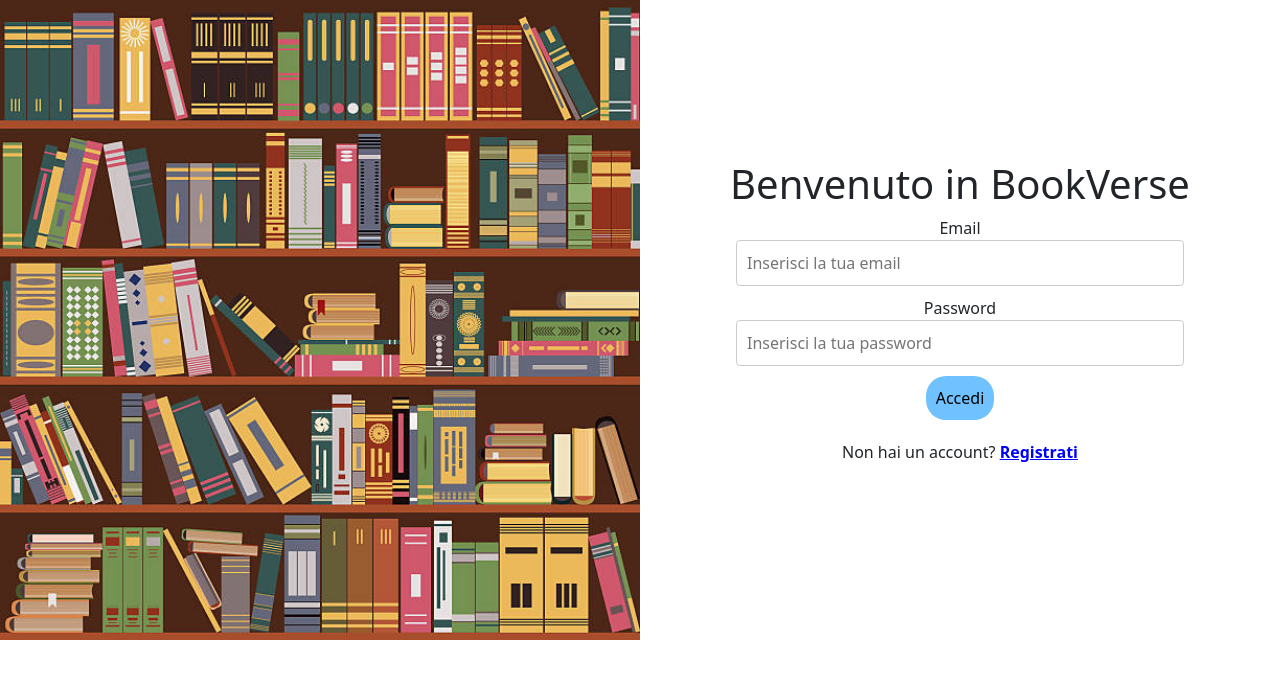
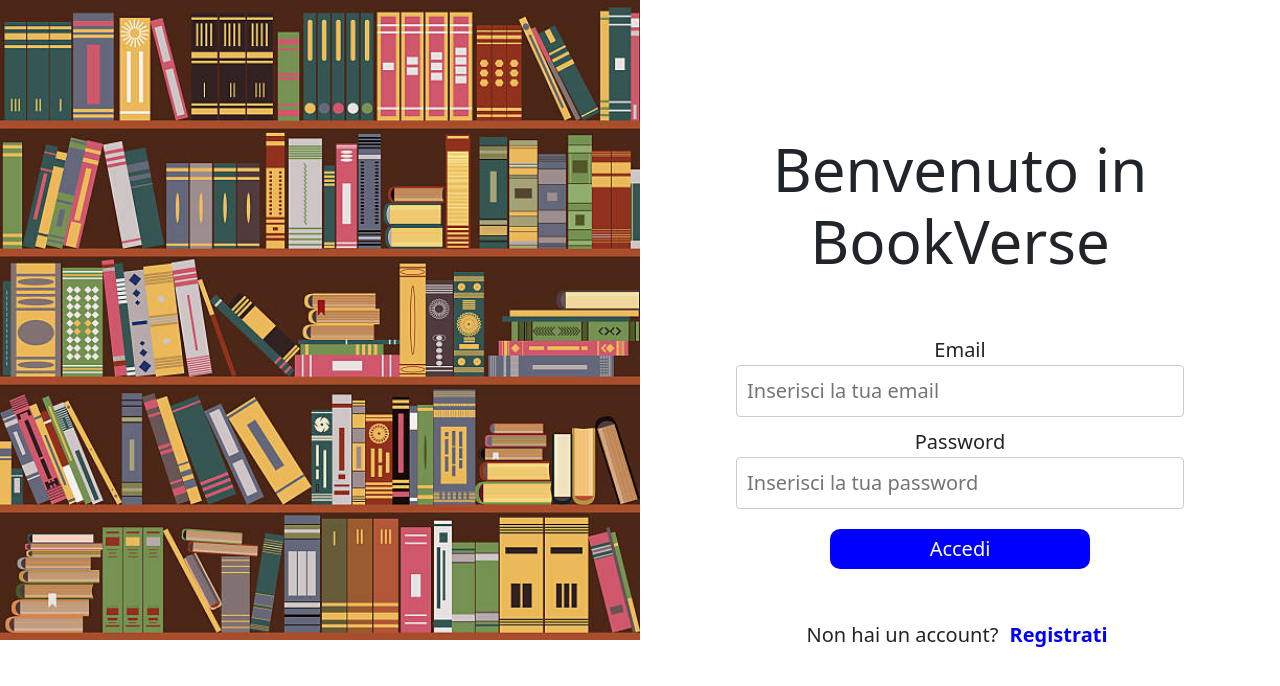
Before and after one commit to FrMa22/library-lso, a React (Create React App) app: page / in a window 1280 px wide. Shown: the top 686 px of the page. Built offline with nearby package versions, Linux system fonts and the light colour scheme.

Commit message:
Modifiche grafiche della schermata login e registrazione, ora sono nella stessa schermata

```diff
--- a/src/components/inputField.js
+++ b/src/components/inputField.js
@@ -1,5 +1,4 @@
 import React, { Component } from 'react';
-import { Link } from 'react-router-dom';
 
 class InputField extends Component {
     constructor(props) {
@@ -71,11 +70,13 @@ class InputField extends Component {
 
     render() {
         const { showPassword } = this.state;
+        const {handleSwap} = this.props;
 
         return (
-            <form onSubmit={this.handleSubmit}>
-                <div className="form-group">
-                    <label htmlFor="email">Email</label>
+            <form onSubmit={this.handleSubmit} style={{width:'75%'}}>
+            <p style={{justifyContent:'center', display:'flex', fontSize:'35px'}}> <strong>Registrazione </strong> </p>
+                <div className="form-group" style={{marginTop:'20px'}}>
+                    <label htmlFor="email" >Email</label>
                     <input
                         type="email"
                         className="form-control"
@@ -86,7 +87,7 @@ class InputField extends Component {
                     />
                 </div>
 
-                <div className="form-group">
+                <div className="form-group" style={{marginTop:'20px'}}>
                     <label htmlFor="confermaEmail">Conferma Email</label>
                     <input
                         type="email"
@@ -98,7 +99,7 @@ class InputField extends Component {
                     />
                 </div>
 
-                <div className="form-group">
+                <div className="form-group" style={{marginTop:'20px'}}>
                     <label htmlFor="password">Password</label>
                     <input
                         type={showPassword ? 'text' : 'password'}
@@ -110,7 +111,7 @@ class InputField extends Component {
                     />
                 </div>
 
-                <div className="form-group">
+                <div className="form-group" style={{marginTop:'20px'}}>
                     <label htmlFor="confermaPassword">Conferma Password</label>
                     <input
                         type={showPassword ? 'text' : 'password'}
@@ -122,7 +123,7 @@ class InputField extends Component {
                     />
                 </div>
 
-                <div className="form-group d-flex  align-items-center">
+                <div style={{ marginTop: '10px', display: 'flex', justifyContent: 'flex-end' }}>
                     <div className="form-check">
                         <input
                             type="checkbox"
@@ -131,20 +132,19 @@ class InputField extends Component {
                             checked={showPassword}
                             onChange={this.togglePasswordVisibility}
                         />
-                        <label className="form-check-label" htmlFor="mostraPassword">
+                        <label className="form-check-label" htmlFor="mostraPassword" style={{marginLeft:'10px'}}>
                             Mostra Password
                         </label>
                     </div>
                 </div>
 
-                <div className="form-group d-flex justify-content-center">
-                    <button type="button" className="btn btn-secondary mr-2">
-                        <Link to="/" style={{ textDecoration: 'none', color: 'white' }}>
-                            Annulla
-                        </Link>
+
+                <div className="form-group" style={{justifyContent:'space-between',paddingLeft:'20px', paddingRight:'20px',display:'flex',marginTop:'40px'}}>
+                    <button type="button" style={{ backgroundColor:'red', padding:'10px',paddingLeft:'50px',paddingRight:'50px',borderRadius:'10px' ,color: 'white',fontSize:'20px' }}  onClick={handleSwap} >
+                        Annulla
                     </button>
-                    <button type="button" className="btn btn-primary" onClick={this.handleConferma}>
-                        Conferma
+                    <button type="button" style={{ backgroundColor:'blue', padding:'10px' ,paddingLeft:'50px',paddingRight:'50px',borderRadius:'10px' ,color: 'white' ,fontSize:'20px'}} onClick={this.handleConferma}>
+                        Crea Account
                     </button>
                 </div>
             </form>
--- a/src/components/loginForm.js
+++ b/src/components/loginForm.js
@@ -1,16 +1,23 @@
 import React, { Component } from "react";
 import LibreriaImmagine from '../images/libreria_immagine.jpg';
 import { Link } from "react-router-dom";
+import InputField from './inputField.js';
+import '../loginForm.css'; // Importa il file CSS per le classi aggiuntive
 
 class LoginForm extends Component {
   constructor(props) {
     super(props);
     this.state = {
       email: '',
-      password: ''
+      password: '',
+      isSwapped: false
     };
   }
-
+  handleSubmit = (event) => {
+    event.preventDefault();
+    const { email, password } = this.state;
+    this.props.onLogin(email, password);
+  };
   handleEmailChange = (event) => {
     this.setState({ email: event.target.value });
   };
@@ -19,23 +26,30 @@ class LoginForm extends Component {
     this.setState({ password: event.target.value });
   };
 
-  handleSubmit = (event) => {
-    event.preventDefault();
-    const { email, password } = this.state;
-    this.props.onLogin(email, password);
+  handleSwap = () => {
+    console.log('cliccato scambia');
+    this.setState(prevState => ({
+      isSwapped: !prevState.isSwapped
+    }));
   };
 
   render() {
+    const { isSwapped } = this.state;
+
     return (
-    <div className='loginFormClass' style={{ display: 'flex', flexDirection: 'row'}}>
-      <div className='left-section' style={{width:'50%', height:'80%'}}>
+      <div className={`loginFormClass ${isSwapped ? 'swapped' : ''}`}>
+        <div className='left-section'>
           <img src={LibreriaImmagine} alt="Descrizione dell'immagine" />
         </div>
-      <div className='right-section' style={{width:'50%'}}>
-        <div className='welcome-message'>
-          <h1>Benvenuto in BookVerse</h1>
+        <div className='right-section'>
+          {isSwapped ? (
+              <InputField handleSwap={this.handleSwap}/> ) : (
+                <div className="formDiLogin">
+                  <div className='welcome-message' style={{marginBottom:'50px'}}>
+                    <h1 style={{fontSize: '60px'}}>Benvenuto in BookVerse</h1>
                 </div>
-        <div className='login-form'>
+
+                  <div className='login-form' style={{fontSize:'20px'}}>
                     <form onSubmit={this.handleSubmit}>
                       <div className='form-group'>
                         <label htmlFor="email">Email</label><br />
@@ -57,17 +71,19 @@ class LoginForm extends Component {
                           onChange={this.handlePasswordChange}
                         />
                       </div>
-            <div className='form-group'>
-              <button type="submit" style={{backgroundColor:'#6FC1FF', borderRadius:'20px', padding:'10px'}}>Accedi</button>
+                      <div className='form-group' style={{marginTop:'20px'}}>
+                        <button type="submit" style={{ backgroundColor: 'blue', borderRadius: '10px', padding: '5px',color:'white',fontSize:'20px',paddingLeft:'100px',paddingRight:'100px'}}>Accedi</button>
                       </div>
                     </form>
-          <p className='register-link'>Non hai un account? <Link to="/registrazione">Registrati</Link></p>
+                    <p className='register-button' style={{marginTop:'50px',fontSize:'20px'}}>Non hai un account? <button onClick={this.handleSwap} style={{color:'blue'}} ><strong> Registrati</strong></button></p>
                   </div>
+                </div>
+                )}
+
         </div>
       </div>
     );
   }
-
 }
 
 export default LoginForm;
--- /dev/null
+++ b/src/loginForm.css
@@ -0,0 +1,42 @@
+.loginFormClass {
+  display: flex;
+  position: relative;
+  height: 100vh;
+  overflow: hidden;
+}
+
+.left-section, .right-section {
+  position: absolute;
+  transition: all 0.5s ease;
+  width: 50%;
+  height: 100%;
+}
+
+.left-section {
+  left: 0;
+  top: 0;
+}
+
+.right-section {
+  right: 0;
+  top: 0;
+}
+
+.loginFormClass.swapped .left-section {
+  z-index: 1;
+  transform: translateX(100%);
+}
+
+.loginFormClass.swapped .right-section {
+  z-index: 2;
+  transform: translateX(-100%);
+}
+
+.formDiLogin, .inputFieldWrapper {
+  width: 100%;
+  height: 100%;
+  display: flex;
+  justify-content: center;
+  align-items: center;
+  flex-direction: column;
+}
```
Lines whose indentation alone changed are shown as unchanged.
